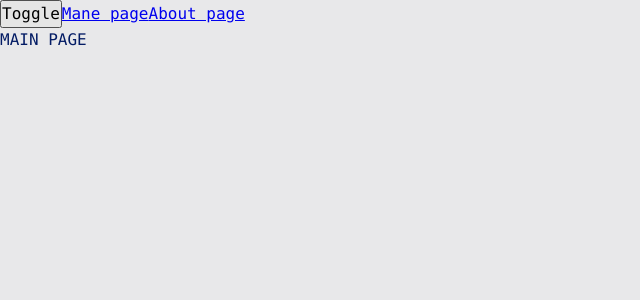
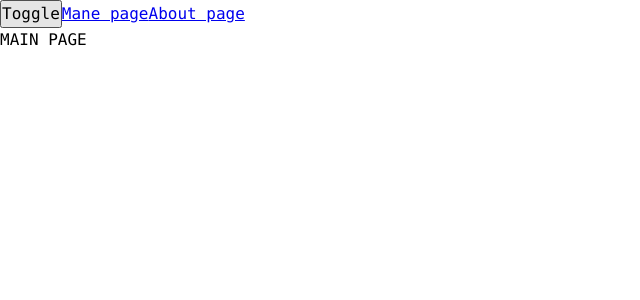
Before and after one commit to vodkamishka/advanced-react, a React app: page / in a window 1280 px wide. Shown: the top 300 px of the page, without its empty margins (0-640 px from the left). Built offline with nearby package versions, Linux system fonts and the light colour scheme.

Commit message:
Создал функцию classNames для удобной работы с классами

```diff
--- a/src/App.tsx
+++ b/src/App.tsx
@@ -4,6 +4,7 @@ import {Route, Routes, Link} from 'react-router-dom';
 import {MainPageAsync} from "./pages/MainPage/MainPage.async";
 import {AboutPageAsync} from "./pages/AboutPage/AboutPage.async";
 import {Theme, ThemeContext} from "./theme/ThemeContext";
+import {classNames} from "./helpers/classNames/classNames";
 
 function App() {
     const {theme, setTheme} = useContext(ThemeContext);
@@ -15,7 +16,7 @@ function App() {
 
 
     return (
-        <div className={`app ${theme}`}>
+        <div className={classNames('app', {}, ['theme'])}>
             <button onClick={toggleTheme}>Toggle</button>
             <Link to={"/"}>Mane page</Link>
             <Link to={"about"}>About page</Link>
--- /dev/null
+++ b/src/helpers/classNames/classNames.ts
@@ -0,0 +1,12 @@
+type Mods = Record<string, boolean | string>
+
+export function classNames(cls: string, mods: Mods, additional: string []): string {
+    return [
+        cls,
+        ...additional,
+        ...Object.entries(mods)
+            .filter(([className, value]) => Boolean(value))
+            .map(([className]) => className)
+    ]
+        .join(' ')
+}
```
